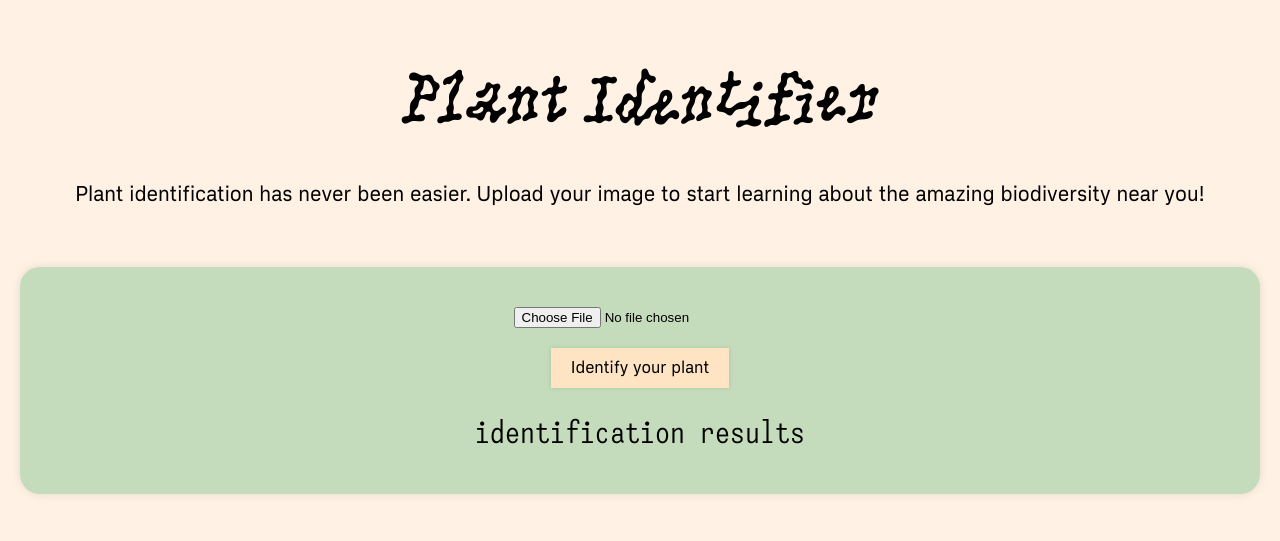
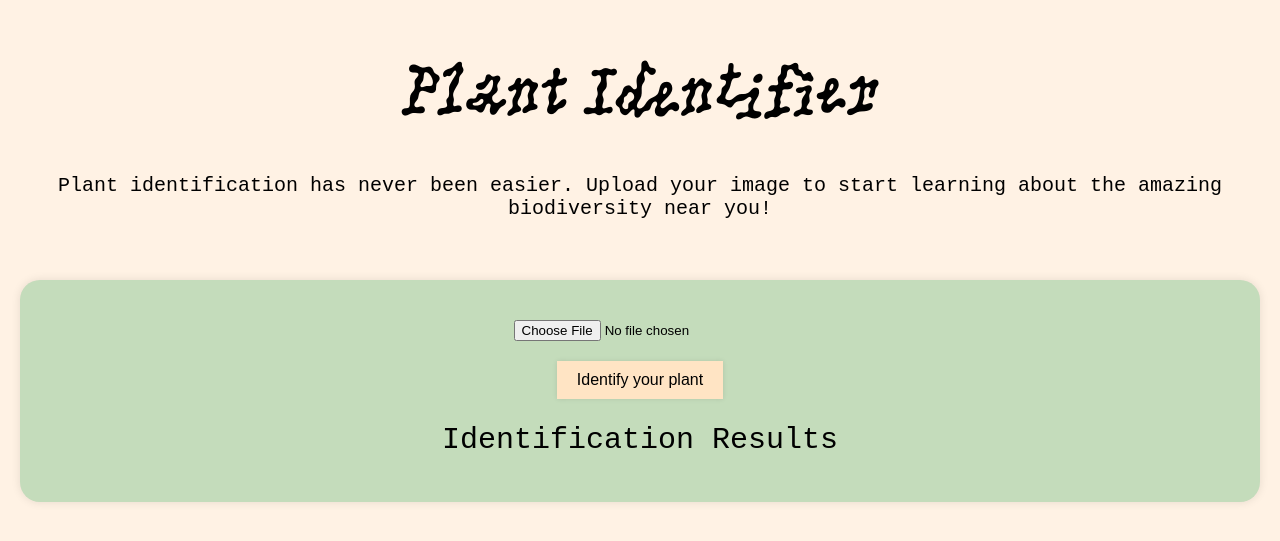
Before and after one commit to adaselcuk/plant-identification, a website: page public/index.html in a window 1280 px wide. Shown: the part 151-692 px from the top of the page. Drawn offline with Linux system fonts and the light colour scheme; files whose address does not match are found by name.

Commit message:
added new fonts

```diff
--- a/public/styles.css
+++ b/public/styles.css
@@ -2,6 +2,27 @@
 @font-face {
 	font-family: 'Mono';
 	src: url('fonts/3608-mono-web.woff2') format('woff');
+	font-weight: normal;
+	font-style: normal;
+}
+
+@font-face {
+	font-family: 'webfont', sans-serif;
+	src: url('fonts/000webfont.ttf') format('truetype');
+	font-weight: normal;
+	font-style: normal;
+}
+
+@font-face {
+	font-family: 'basiic', sans-serif;
+	src: url('fonts/basiic.ttf') format('truetype');
+	font-weight: normal;
+	font-style: normal;
+}
+
+@font-face {
+	font-family: 'amiga-topaz', sans-serif;
+	src: url('fonts/amiga-topaz.ttf') format('truetype');
 	font-weight: normal;
 	font-style: normal;
 }
@@ -23,7 +44,7 @@
 /* Setting open sans for body font */
 body {
 	background-color: #fff2e4;
-	font-family: 'Open Sans', sans-serif;
+	font-family: 'basiic', sans-serif;
 	margin: 0;
 	padding: 0;
 	display: flex;
@@ -48,7 +69,7 @@ header h1 {
 }
 
 header p {
-	font-family: 'Vercetti', monospace;
+	font-family: 'webfont', monospace;
 	font-size: 20px;
 	font-weight: 400;
 }
@@ -93,7 +114,7 @@ button {
 	box-shadow: 0 0 5px rgba(0, 0, 0, 0.1);
 	cursor: pointer;
 	font-size: 16px;
-	font-family: 'Vercetti', sans-serif;
+	font-family: 'basiic', sans-serif;
 }
 
 button:hover {
@@ -106,7 +127,7 @@ button:hover {
 }
 
 h2 {
-	font-family: 'Mono', monospace;
+	font-family: 'basiic', monospace;
 	font-size: 30px;
 	font-weight: 400;
 }
```
Also changed, not shown: README.md, public/fonts/000webfont.ttf (added), public/fonts/amiga-topaz.ttf (added), public/fonts/basiic.ttf (added).
